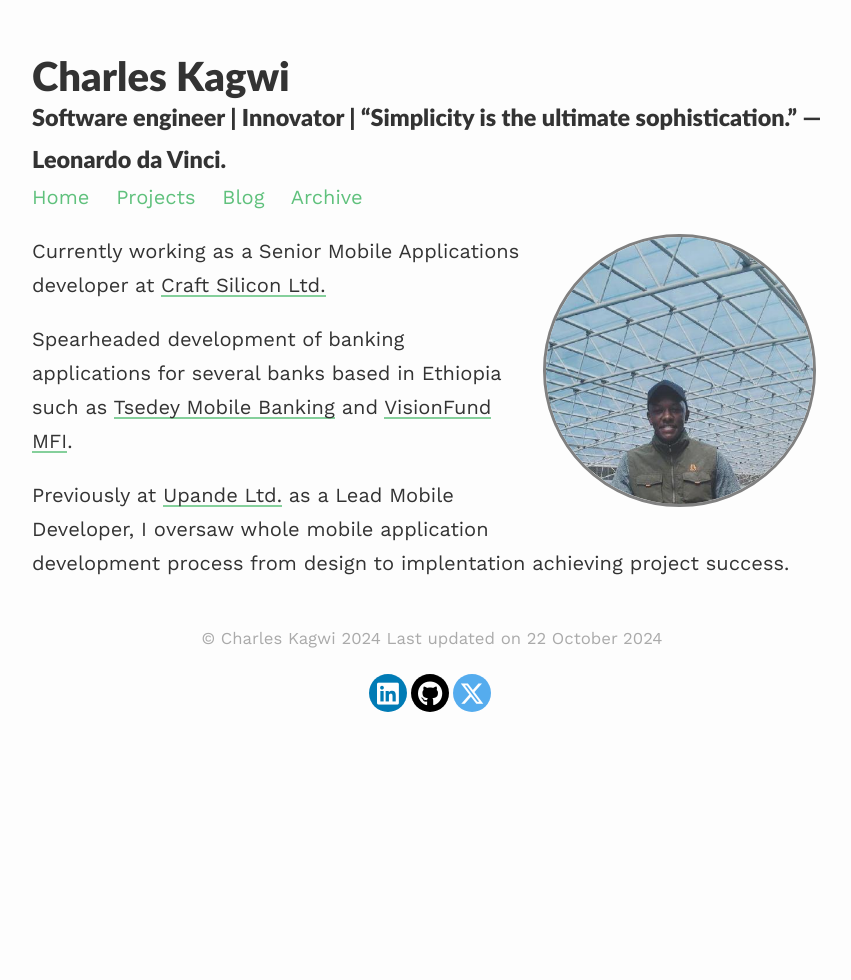
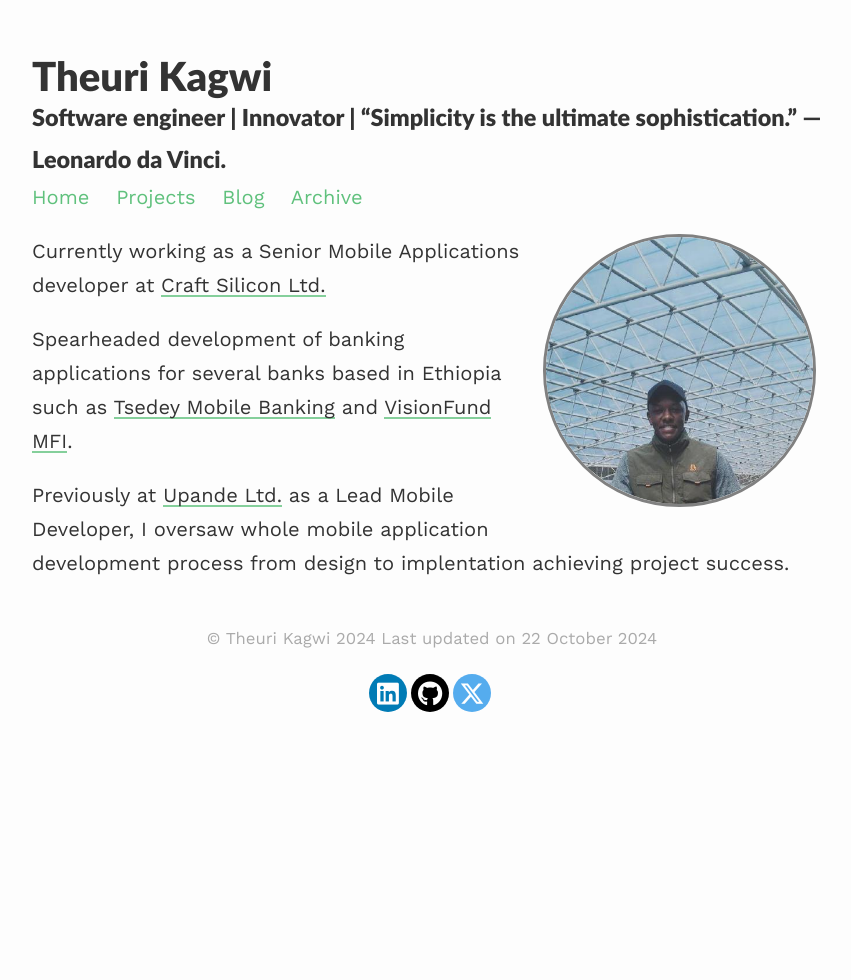
Before and after one commit to kagwicharles/kagwicharles.github.io, a Jekyll site: the page built from index.md, in a window 1280 px wide. Shown: the whole page, without its empty margins (208-1059 px from the left). Built offline with Jekyll 4.4.1, drawn with Linux system fonts in a browser that asks for light colours.

Commit message:
edit name

```diff
--- a/_config.yml
+++ b/_config.yml
@@ -1,6 +1,6 @@
 ### your site title here
 
-title: Charles Kagwi
+title: Theuri Kagwi
 description: Software engineer | Innovator | “Simplicity is the ultimate sophistication.” — Leonardo da Vinci.
 
 baseurl: #name of GitHub repository
```
